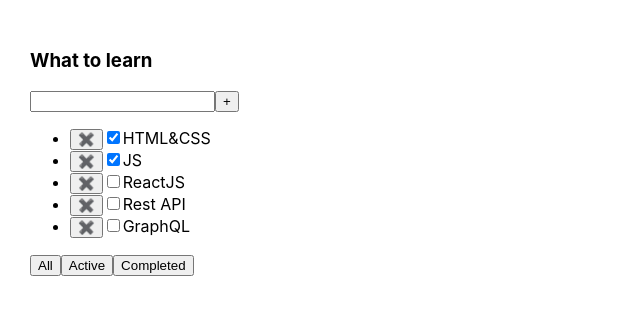
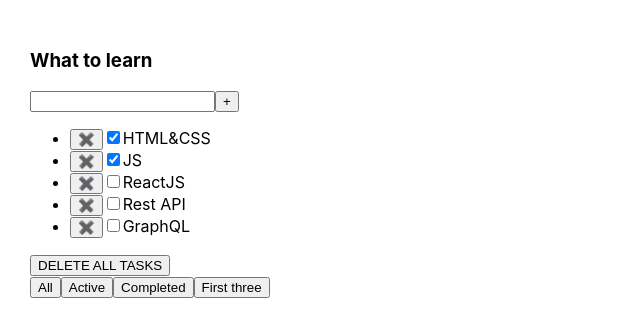
Before and after one commit to Philian73/1-todolist, a React (Create React App) app: page / in a window 1280 px wide. Shown: the top 336 px of the page, without its empty margins (0-640 px from the left). Built offline with nearby package versions, Linux system fonts and the light colour scheme.

Commit message:
Added a method for deleting all tasks Added a filtering method for the first three tasks

```diff
--- a/src/components/Todolist/Todolist.tsx
+++ b/src/components/Todolist/Todolist.tsx
@@ -1,7 +1,7 @@
 import React, {useState} from 'react'
 import {TaskType} from '../../App'
 
-type FilterValuesType = 'all' | 'active' | 'completed'
+type FilterValuesType = 'all' | 'active' | 'completed' | 'firstThree'
 
 type PropsType = {
    title: string
@@ -18,6 +18,8 @@ export const Todolist: React.FC<PropsType> = props => {
          tasksForTodolist = tasks.filter(task => !task.isDone)
       } else if (filter === 'completed') {
          tasksForTodolist = tasks.filter(task => task.isDone)
+      } else if (filter === 'firstThree') {
+         tasksForTodolist = tasks.filter((task, i) => i < 3)
       }
 
       return tasksForTodolist
@@ -26,6 +28,8 @@ export const Todolist: React.FC<PropsType> = props => {
    const removeTask = (id: number): void => setTasks(tasks.filter(task => task.id !== id))
 
    const changeFilter = (value: FilterValuesType): void => setFilter(value)
+
+   const deleteAllTasks = (): void => setTasks([])
 
    return (
       <div>
@@ -45,10 +49,12 @@ export const Todolist: React.FC<PropsType> = props => {
                )
             })}
          </ul>
+         <button onClick={deleteAllTasks}>DELETE ALL TASKS</button>
          <div>
             <button onClick={() => changeFilter('all')}>All</button>
             <button onClick={() => changeFilter('active')}>Active</button>
             <button onClick={() => changeFilter('completed')}>Completed</button>
+            <button onClick={() => changeFilter('firstThree')}>First three</button>
          </div>
       </div>
    )
```
